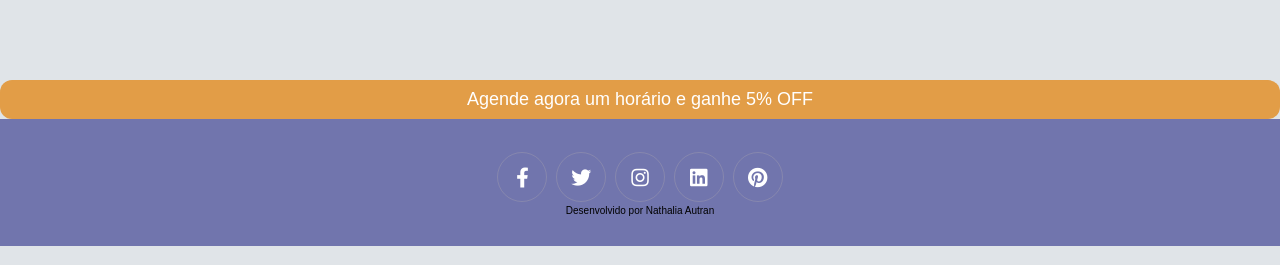
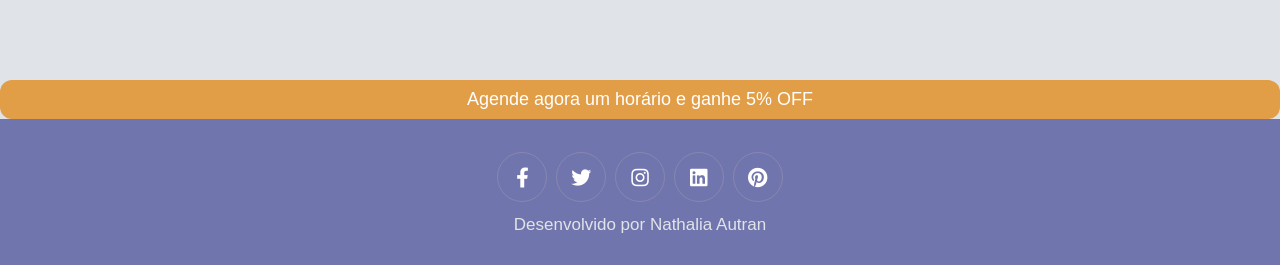
Before and after one commit to nathaliaautran/Desc-site, a plain HTML site: page Desc-final:trilha1/index.html in a window 1280 px wide. Shown: the part 2800-3065 px from the top of the page. Drawn offline with Linux system fonts and the light colour scheme.

Commit message:
Update style.css

```diff
--- a/Desc-final:trilha1/css/style.css
+++ b/Desc-final:trilha1/css/style.css
@@ -384,6 +384,11 @@ span {
     text-decoration: none;
 }
 
+.footer .share p{
+    font-size: 1.7rem;
+    padding-top: 1rem;
+    color: var(--main-color);
+}
 .footer .share a:hover {
     background-color: var(--main-color);
 }
```
